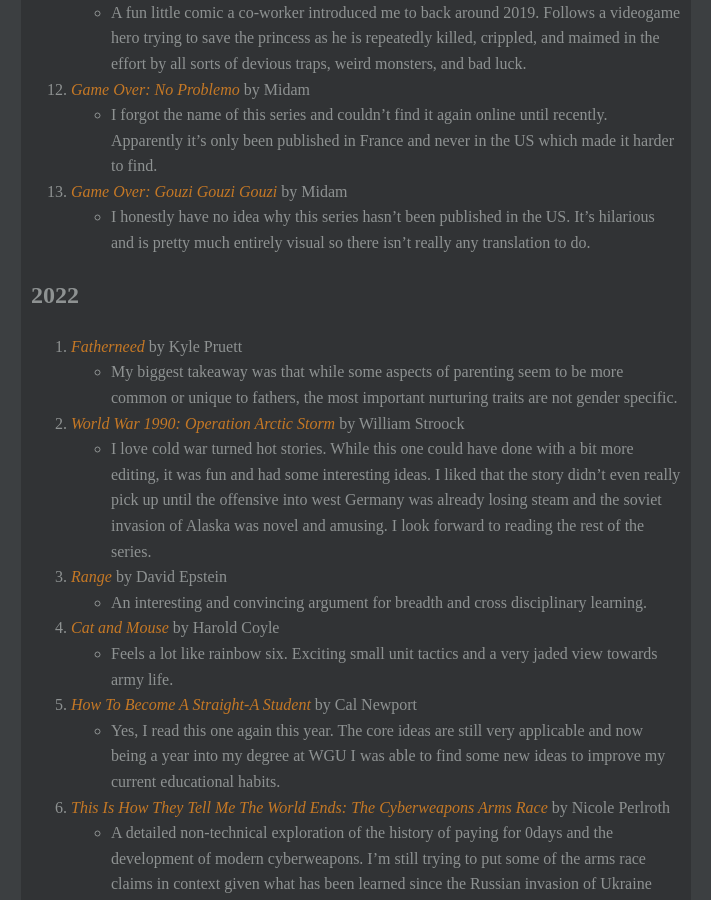
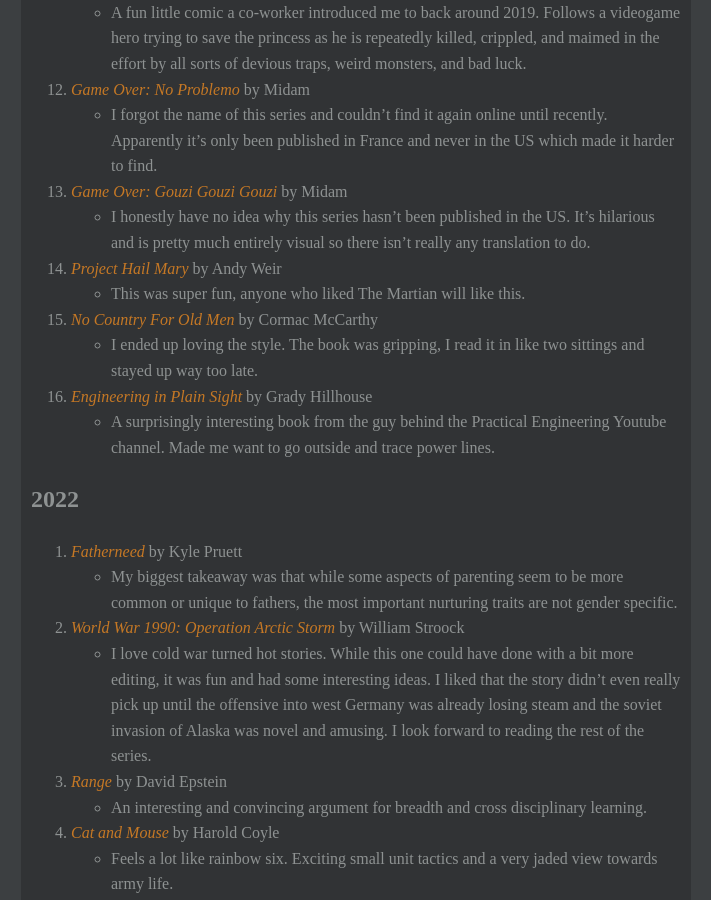
Before and after one commit to noUsernamesLef7/noUsernamesLef7.github.io, a Jekyll site: the page built from personal/books/index.md, in a window 1280 px wide and 900 px high, scrolled down 1222 px. Shown: the whole window, without its empty margins (284-995 px from the left). Built offline with Jekyll 4.4.1, drawn with Linux system fonts in a browser that asks for light colours.

Commit message:
Add Engineering in Plain Sight

```diff
--- a/personal/books/index.md
+++ b/personal/books/index.md
@@ -35,6 +35,12 @@ A few groupings of my favorite books on specific topics or genres, as well as a
     * I forgot the name of this series and couldn't find it again online until recently. Apparently it's only been published in France and never in the US which made it harder to find.
 13. *Game Over: Gouzi Gouzi Gouzi* by Midam
     * I honestly have no idea why this series hasn't been published in the US. It's hilarious and is pretty much entirely visual so there isn't really any translation to do.
+14. *Project Hail Mary* by Andy Weir
+    * This was super fun, anyone who liked The Martian will like this.
+15. *No Country For Old Men* by Cormac McCarthy
+    * I ended up loving the style. The book was gripping, I read it in like two sittings and stayed up way too late.
+16. *Engineering in Plain Sight* by Grady Hillhouse
+    * A surprisingly interesting book from the guy behind the Practical Engineering Youtube channel. Made me want to go outside and trace power lines.
 
 ## 2022
 1. *Fatherneed* by Kyle Pruett
```
